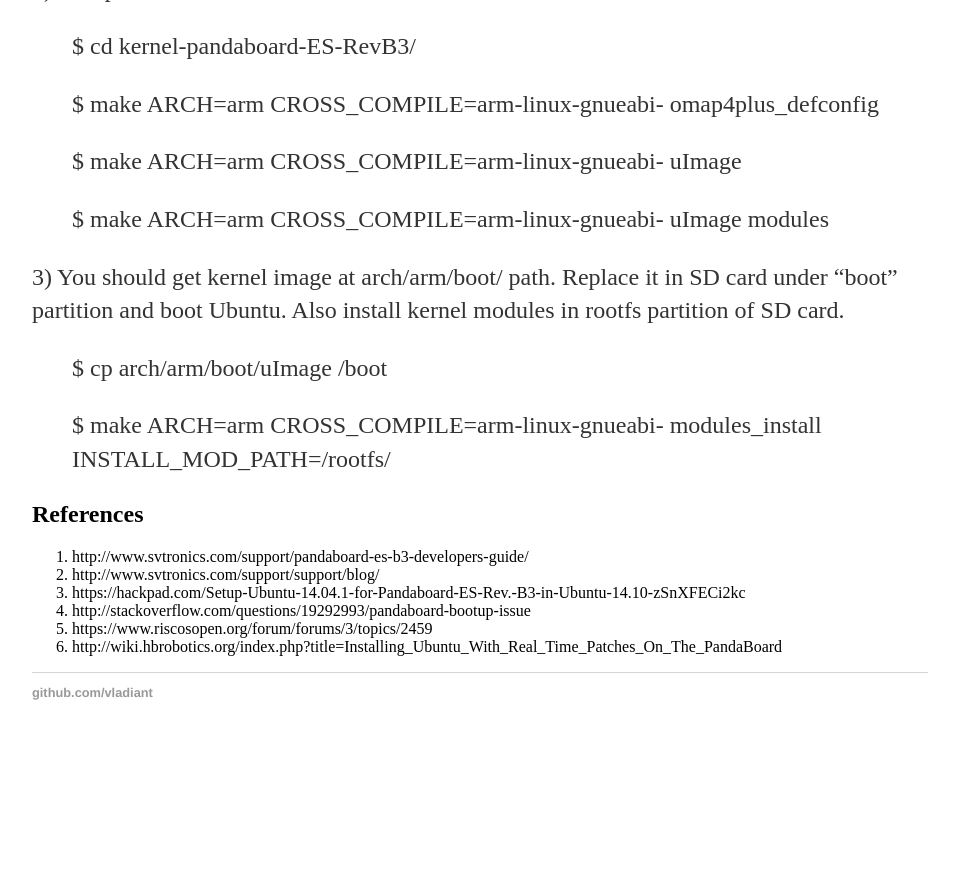
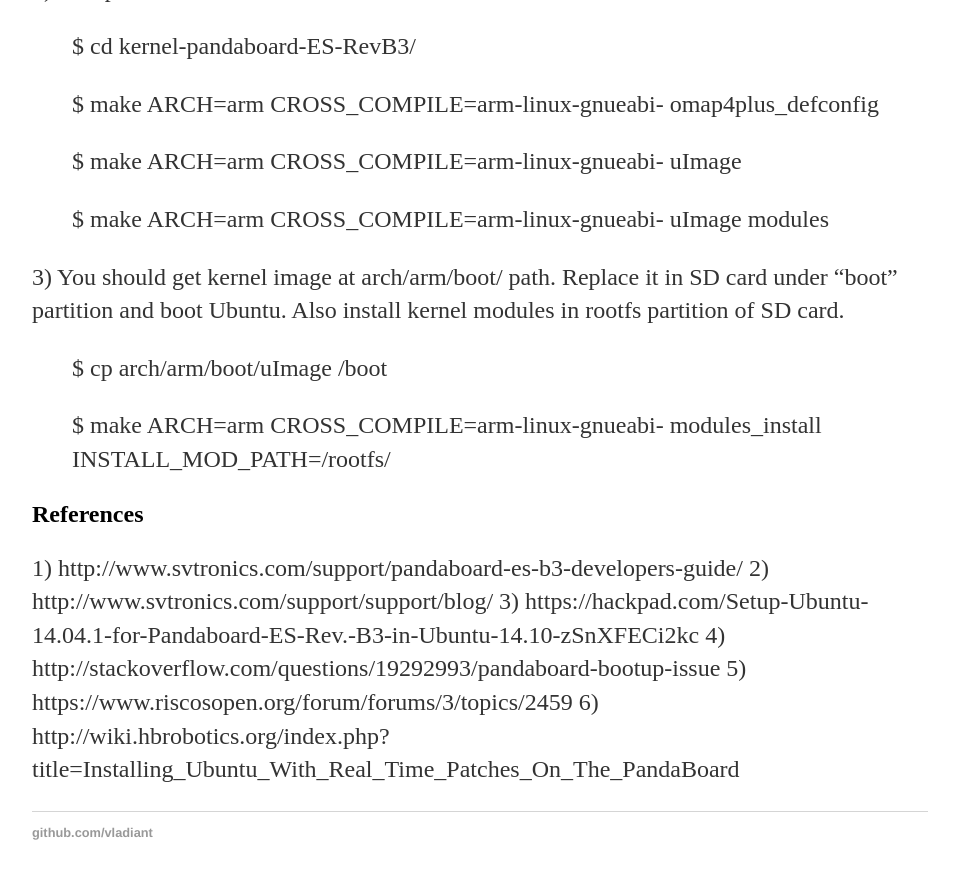
Before and after one commit to vladiant/vladiant.github.io, a Jekyll site: the page built from _posts/2021-02-20-pandaboard-es-r3.md, in a window 1280 px wide and 900 px high, scrolled down 5338 px. Shown: the top 879 px of the window, without its empty margins (160-1119 px from the left). Built offline with Jekyll 4.4.1, drawn with Linux system fonts in a browser that asks for light colours; before the commit the page ends 6098 px from its top, so only the background shows below that.

Commit message:
Update 2021-02-20-pandaboard-es-r3.md

```diff
--- a/_posts/2021-02-20-pandaboard-es-r3.md
+++ b/_posts/2021-02-20-pandaboard-es-r3.md
@@ -200,9 +200,9 @@ INSTALL_MOD_PATH=<mount point of sd card>/rootfs/
 
 ## References
 
-1. http://www.svtronics.com/support/pandaboard-es-b3-developers-guide/
-2. http://www.svtronics.com/support/support/blog/
-3. https://hackpad.com/Setup-Ubuntu-14.04.1-for-Pandaboard-ES-Rev.-B3-in-Ubuntu-14.10-zSnXFECi2kc
-4. http://stackoverflow.com/questions/19292993/pandaboard-bootup-issue
-5. https://www.riscosopen.org/forum/forums/3/topics/2459
-6. http://wiki.hbrobotics.org/index.php?title=Installing_Ubuntu_With_Real_Time_Patches_On_The_PandaBoard
+1) http://www.svtronics.com/support/pandaboard-es-b3-developers-guide/
+2) http://www.svtronics.com/support/support/blog/
+3) https://hackpad.com/Setup-Ubuntu-14.04.1-for-Pandaboard-ES-Rev.-B3-in-Ubuntu-14.10-zSnXFECi2kc
+4) http://stackoverflow.com/questions/19292993/pandaboard-bootup-issue
+5) https://www.riscosopen.org/forum/forums/3/topics/2459
+6) http://wiki.hbrobotics.org/index.php?title=Installing_Ubuntu_With_Real_Time_Patches_On_The_PandaBoard
```
